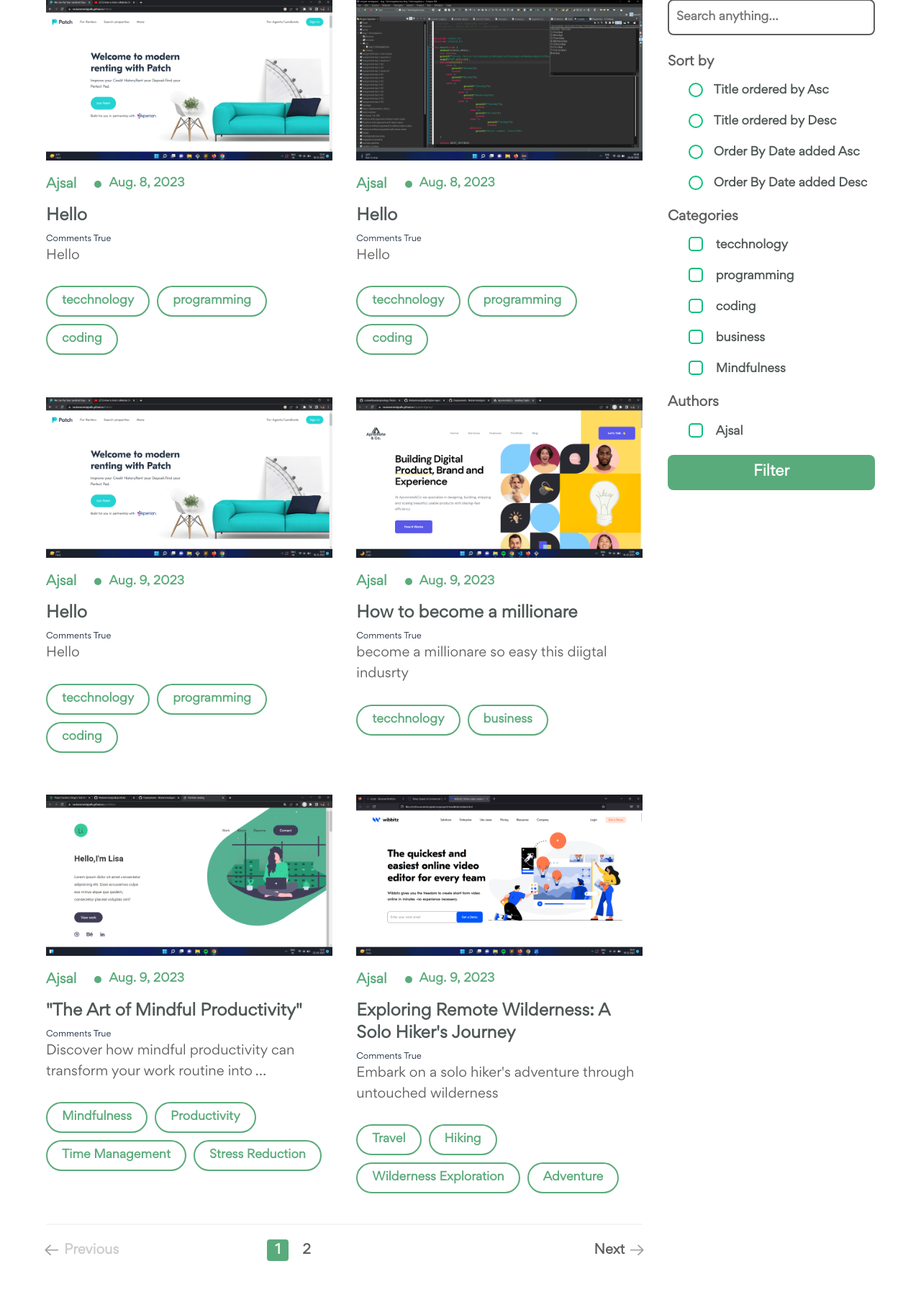
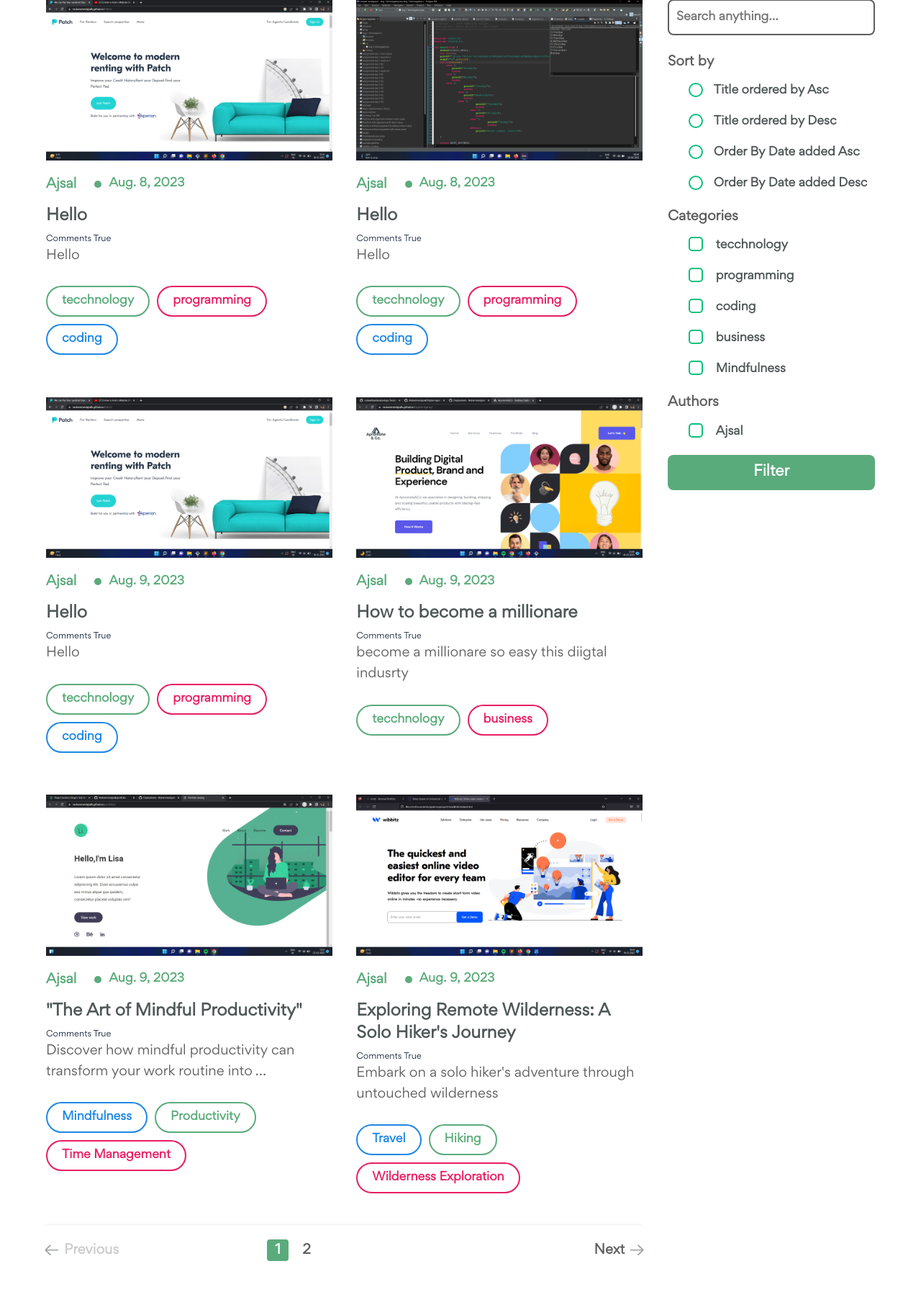
Before and after one commit to muhammedajsalk/Blog-Dynamic, a Django app: page / in a window 1280 px wide. Shown: the part 203-2005 px from the top of the page at 72% size. Run offline with Django 3.2, Linux system fonts and the light colour scheme; data comes from the database, SQL or seed files in the repository; some libraries are stand-ins or nearby versions.

Commit message:
Django Template Filters(Cycle template tag)

```diff
--- a/templates/web/index.html
+++ b/templates/web/index.html
@@ -37,8 +37,8 @@
                                 </div>
                             </a>
                             <div class="bottom">
-                                {% for tag in post.categories.all|slice:4 %}
-                                <a href="#" class="design one"> {{tag.title}} </a>
+                                {% for tag in post.categories.all|slice:3 %}
+                                <a href="#" class="design {% cycle 'one' 'two' 'three' %}"> {{tag.title}} </a>
                                 {% endfor %}
                             </div>
                         </li>
```
